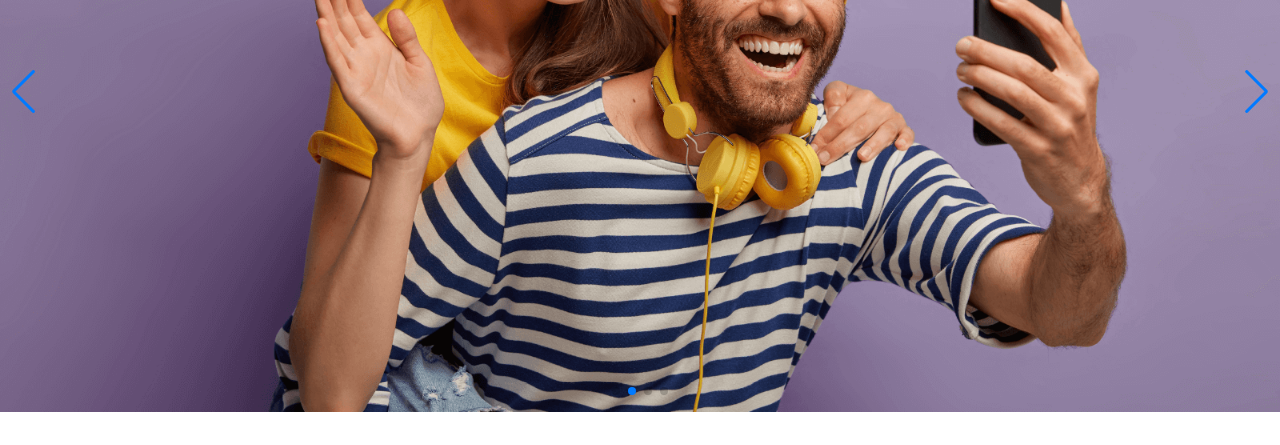
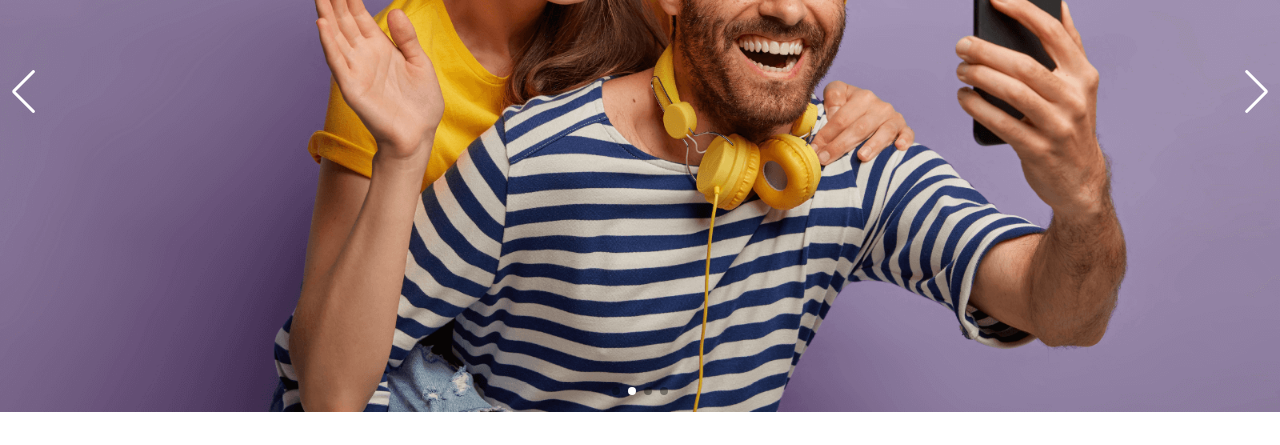
Before and after one commit to mohammadtanim24h/stringar-landing-page, a React (Create React App) app: page / in a window 1280 px wide. Shown: the part 308-753 px from the top of the page. Built offline with nearby package versions, Linux system fonts and the light colour scheme.

Commit message:
updated the style of carousel

```diff
--- a/src/Components/BannerCarousel/BannerCarousel.css
+++ b/src/Components/BannerCarousel/BannerCarousel.css
@@ -0,0 +1,28 @@
+.swiper {
+    width: 100%;
+    height: 100%;
+}
+
+.swiper-button-next {
+    color: #fff;
+}
+
+.swiper-button-prev {
+    color: #fff;
+}
+
+.swiper-pagination-bullet {
+    opacity: .4 !important;
+}
+
+.swiper-pagination-bullet-active {
+    background-color: white;
+    opacity: 1 !important;
+}
+
+.swiper-slide img {
+    display: block;
+    width: 100%;
+    height: 100%;
+    object-fit: cover;
+}
--- a/src/Components/Navbar/Navbar.js
+++ b/src/Components/Navbar/Navbar.js
@@ -95,8 +95,8 @@ const Navbar = () => {
                     <a>Mohammad Tanim</a>
                     <a>Points: 3509</a>
                 </div>
-                <div class="avatar">
-                    <div class="w-16 rounded-full">
+                <div className="avatar">
+                    <div className="w-16 rounded-full">
                         <img src="https://api.lorem.space/image/face?hash=92310" />
                     </div>
                 </div>
```
